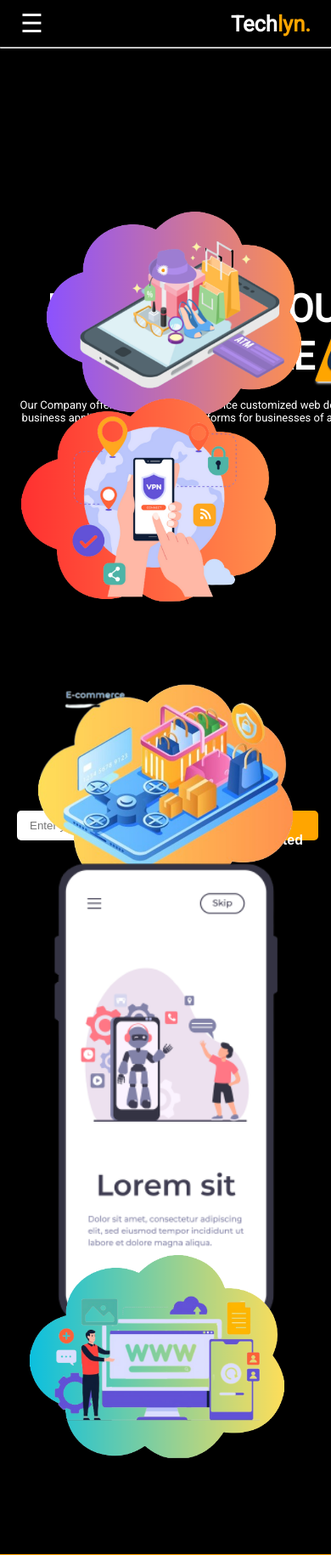
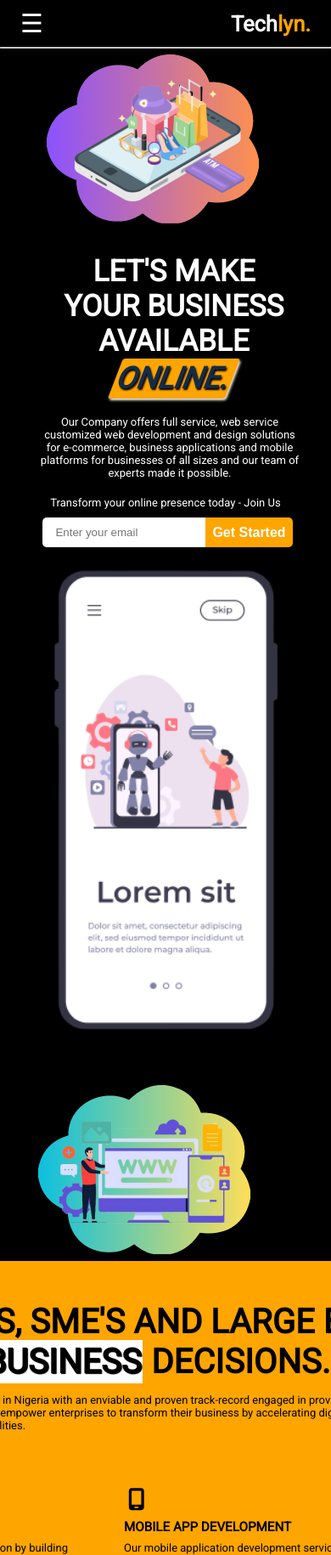
Before and after one commit to symon9/Techlyn, a PHP site: page / in a window 390 px wide; the page is wider, and only the part inside the window is pictured. Shown: the top 1830 px of that part at 85% size. Run offline with PHP 8.4, Linux system fonts and the light colour scheme; some libraries are stand-ins or nearby versions.

Commit message:
hero responsive

```diff
--- a/dist/css/main.css
+++ b/dist/css/main.css
@@ -476,6 +560,176 @@ nav div .nav .ul-list li:hover div {
   top: -150px;
 }
 
+@media screen and (max-width: 320px) {
+  .main-container {
+    flex-direction: column;
+  }
+  .sub-main-one {
+    background-color: rgba(255, 255, 255, 0);
+    position: relative;
+  }
+  .sub-main-one img {
+    position: relative;
+    left: 0px;
+    top: -50px;
+    width: 250px;
+    height: 250px;
+  }
+  .main .main-container .sub-main-two {
+    width: 320px;
+    padding: 10px;
+    min-height: 160px;
+  }
+  .main .main-container .sub-main-two h1 {
+    font-size: 25px;
+    width: 320px;
+  }
+  .main .main-container .sub-main-two p {
+    width: 310px;
+  }
+  .sub-main-three, .sub-main-four {
+    display: none;
+  }
+  .sub-main-five {
+    width: 320px;
+  }
+  .main .main-container .sub-main-six img {
+    top: 0;
+    left: 0;
+    width: 250px;
+    height: 250px;
+  }
+}
+@media screen and (max-width: 425px) {
+  .main-container {
+    flex-direction: column;
+  }
+  .sub-main-one {
+    background-color: rgba(255, 255, 255, 0);
+    position: relative;
+  }
+  .sub-main-one img {
+    position: relative;
+    left: 0px;
+    top: -50px;
+    width: 250px;
+    height: 250px;
+  }
+  .main .main-container .sub-main-two {
+    width: 320px;
+    padding: 10px;
+    min-height: 160px;
+  }
+  .main .main-container .sub-main-two h1 {
+    font-size: 35px;
+    width: 320px;
+  }
+  .main .main-container .sub-main-two p {
+    width: 310px;
+  }
+  .sub-main-three, .sub-main-four {
+    display: none;
+  }
+  .sub-main-five {
+    width: 320px;
+  }
+  .main .main-container .sub-main-six img {
+    top: 0;
+    left: 0;
+    width: 250px;
+    height: 250px;
+  }
+}
+@media screen and (max-width: 1025px) {
+  .main-container {
+    flex-direction: row;
+  }
+  .sub-main-one {
+    background-color: rgba(255, 255, 255, 0);
+    position: relative;
+  }
+  .sub-main-one img {
+    position: relative;
+    left: 0px;
+    top: -50px;
+    width: 250px;
+    height: 250px;
+  }
+  .main .main-container .sub-main-two {
+    width: 320px;
+    padding: 10px;
+    min-height: 160px;
+  }
+  .main .main-container .sub-main-two h1 {
+    font-size: 35px;
+    width: 320px;
+  }
+  .main .main-container .sub-main-two p {
+    width: 310px;
+  }
+  .sub-main-three, .sub-main-four {
+    display: none;
+  }
+  .sub-main-five {
+    width: 320px;
+  }
+  .main .main-container .sub-main-six img {
+    top: 0;
+    left: 0;
+    width: 250px;
+    height: 250px;
+  }
+}
+/* @media screen and (width: 768px) {
+    .main-container{
+        flex-direction: column;
+    }
+    .sub-main-one{
+        background-color: #ffffff00;
+        position: relative;
+        img{
+            position: relative;
+            left: 0px;
+            top: -50px;
+            width: 250px;
+            height: 250px;
+        }
+    }
+    .main .main-container .sub-main-two{
+        width: 520px;
+        padding: 10px;
+        min-height: 160px;
+        h1{
+            font-size: 20px;
+            width: 500px;
+        }
+        p{
+            width: 510px;
+        }
+    }
+    .sub-main-three, .sub-main-four{
+        display: none;
+    }
+    .sub-main-five{
+        width: 320px;
+    }
+
+    .main .main-container .sub-main-six img{
+        top: 0;
+        left: 0;
+        width: 250px;
+        height: 250px;
+    }
+
+} */
+@media screen and (width: 1024px) {
+  .sub-main-four img {
+    display: none;
+  }
+  .sub-main-three img {
+    display: none;
+  }
+}
 /* ==========INPUT and PHONE HERO========== */
 .sub-main-five .input-btn {
   margin: 5px;
--- a/index.html
+++ b/index.html
@@ -8,7 +8,7 @@
     <meta name="viewport" content="width=device-width, initial-scale=1.0">
     <meta name="description" content="Our Company offers full service, web service customized web development and design solutions for e-commerce, business applications and mobile platforms for businesses of all sizes and our team of experts made it possible.">
     <link rel="stylesheet" href="./dist/css/main.css">
-    <link rel="stylesheet" href="./dist/css/all.min.css">
+    <link rel="stylesheet" href="./all.min.css">
     <link rel="stylesheet" href="./dist/css/review.css">
     <link
       rel="stylesheet"
@@ -127,7 +127,7 @@
                 <img src="./img/Hero-img/pic-hero-1.png" width="300" height="300" alt="">
             </div>
             <div class="sub-main sub-main-two">
-                <h1>LET'S MAKE YOUR BUSINESS <br> AVAILABLE <span class="online"></span></h1>
+                <h1>LET'S MAKE YOUR&nbsp;BUSINESS <br> AVAILABLE <span class="online"></span></h1>
                 <p>Our Company offers full service, web service customized web development and design solutions for e-commerce, business applications and mobile platforms for businesses of all sizes and our team of experts made it possible.</p>
             </div>
             <div class="sub-main sub-main-three hidden">
@@ -142,7 +142,7 @@
                 </div>
                 <div class="input-btn">
                     <input type="email" name="email" id="email" placeholder="Enter your email">
-                    <button type="submit"><strong>Get Started</strong></button>
+                    <button type="submit"><strong>Get&nbsp;Started</strong></button>
                 </div>
                 <div class="phone-img hidden">
                     <img loading="eager" src="./img/Hero-img/pic-hero-55.png" alt="" width="288" height="585">
@@ -156,7 +156,7 @@
     <!-- LET'S MAKE YOUR BUSINESS AVALIABLE ENDS -->
 
     <!-- SERVICES BEGINS-->
-    <section class="services ">
+   <section class="services ">
         <div class="services-container ">
             <div class="head-container hidden">
                 <h1>WE ASSIST STARTUPS, SME'S AND LARGE ENTERPRISE IN <br> MAKING CRITICALS <span>BUSINESS</span> DECISIONS.</h1>
@@ -201,7 +201,7 @@
     <!-- SERVICES ENDS-->
 
     <!-- ACHEIVE YOUR WEBSITE FULL POTENTIAL BEGINS -->
-    <section class="acheive-ur-web ">
+<!--    <section class="acheive-ur-web ">
         <div class="web-container">
             <div class="web-main-con ">
                 <div class="web-img hidden">
@@ -222,7 +222,7 @@
     <!-- ACHEIVE YOUR WEBSITE FULL POTENTIAL ENDS -->
 
     <!-- WHAT MAKES US DIFFERENT BEGINS -->
-    <section class="different ">
+ <!--   <section class="different ">
         <div class="diff-con hidden">
             <div class="diff-head ">
                 <h2> What makes us different from every other <br> web design and web development <br> agency? </h2>
@@ -254,7 +254,7 @@
     <!-- WHAT MAKES US DIFFERENT ENDS -->
 
     <!-- APPOINTMENT FORM SECTION BEGINS-->
-    <section class="appointment ">
+<!--    <section class="appointment ">
         <div class="appointment-container">
             <div class="appointment-main-con ">
                 <div class="appointment-head hidden">
@@ -285,7 +285,7 @@
     <!-- APPOINTMENT FORM SECTION ENDS -->
 
     <!--  FAQ SECTION  BEGINS-->
-    <section class="faq-sec ">
+ <!--   <section class="faq-sec ">
         <div class="faq">
             <div class="faq-container hidden">
                 <div class="faq-head">
@@ -372,7 +372,7 @@
     <!-- FAQ SECTION ENDS -->
 
     <!-- LOGO CLOUDS BEGINS-->
-    <section class="clouds">
+ <!--   <section class="clouds">
         <div class="clouds-con">
             <div class="clouds-sm-con">
               <h2 class="cloud-text hidden">Trusted by the world’s most innovative teams</h2>
@@ -390,15 +390,15 @@
 
 
 <!-- REVIEWS BEGINS -->
-    <main class="mainn">
+ <!--   <main class="mainn">
         <section class="container">
           <!-- title -->
-          <div class="title hidden">
+      <!--    <div class="title hidden">
             <h2>Our Reviews</h2>
             <div class="underline"></div>
           </div>
           <!-- review -->
-          <article class="review hidden">
+      <!--    <article class="review hidden">
             <div class="img-container hidden">
               <img src="person-1.jpeg" id="person-img" alt="" />
             </div>
@@ -408,7 +408,7 @@
                 I recently used this tech company's services to update my website and I couldn't be happier. Their team was professional and efficient, and my site looks amazing now.
             </p>
             <!-- prev next buttons-->
-            <div class="button-container hidden">
+         <!--   <div class="button-container hidden">
               <button class="prev-btn">
                 <i class="fas fa-chevron-left"></i>
               </button>
@@ -424,7 +424,7 @@
 
 
 <!-- CONTACT US BEGINS -->
-    <div class="contactt" id="contact">
+ <!--   <div class="contactt" id="contact">
       <section class="contact" >
         <div class="contact-container">
             <div class="contact-container-main">
@@ -473,7 +473,7 @@
     <!-- CONTACT US ENDS -->
 
     <!-- FOOTER BEGINS -->
-    <footer>
+  <!--  <footer>
         <div class="footer">
             <div class="footer-container">
                 <div class="footer-con-one">
--- a/sass/main.scss
+++ b/sass/main.scss
@@ -540,6 +639,182 @@ nav div .nav .ul-list li:hover div {
                     top: -150px;
                 }
             }
+    }
+}
+
+@media screen and (max-width: 320px) {
+    .main-container{
+        flex-direction: column;
+    }
+    .sub-main-one{
+        background-color: #ffffff00;
+        position: relative;
+        img{
+            position: relative;
+            left: 0px;
+            top: -50px;
+            width: 250px;
+            height: 250px;
+        }
+    }
+    .main .main-container .sub-main-two{
+        width: 320px;
+        padding: 10px;
+        min-height: 160px;
+        h1{
+            font-size: 25px;
+            width: 320px;
+        }
+        p{
+            width: 310px;
+        }
+    }
+    .sub-main-three, .sub-main-four{
+        display: none;
+    }
+    .sub-main-five{
+        width: 320px;
+    }
+
+    .main .main-container .sub-main-six img{
+        top: 0;
+        left: 0;
+        width: 250px;
+        height: 250px;
+    }
+}
+@media screen and (max-width: 425px) {
+    .main-container{
+        flex-direction: column;
+    }
+    .sub-main-one{
+        background-color: #ffffff00;
+        position: relative;
+        img{
+            position: relative;
+            left: 0px;
+            top: -50px;
+            width: 250px;
+            height: 250px;
+        }
+    }
+    .main .main-container .sub-main-two{
+        width: 320px;
+        padding: 10px;
+        min-height: 160px;
+        h1{
+            font-size: 35px;
+            width: 320px;
+        }
+        p{
+            width: 310px;
+        }
+    }
+    .sub-main-three, .sub-main-four{
+        display: none;
+    }
+    .sub-main-five{
+        width: 320px;
+    }
+
+    .main .main-container .sub-main-six img{
+        top: 0;
+        left: 0;
+        width: 250px;
+        height: 250px;
+    }
+}
+
+@media screen and (max-width: 1025px) {
+    .main-container{
+        flex-direction: row;
+    }
+    .sub-main-one{
+        background-color: #ffffff00;
+        position: relative;
+        img{
+            position: relative;
+            left: 0px;
+            top: -50px;
+            width: 250px;
+            height: 250px;
+        }
+    }
+    .main .main-container .sub-main-two{
+        width: 320px;
+        padding: 10px;
+        min-height: 160px;
+        h1{
+            font-size: 35px;
+            width: 320px;
+        }
+        p{
+            width: 310px;
+        }
+    }
+    .sub-main-three, .sub-main-four{
+        display: none;
+    }
+    .sub-main-five{
+        width: 320px;
+    }
+
+    .main .main-container .sub-main-six img{
+        top: 0;
+        left: 0;
+        width: 250px;
+        height: 250px;
+    }
+}
+/* @media screen and (width: 768px) {
+    .main-container{
+        flex-direction: column;
+    }
+    .sub-main-one{
+        background-color: #ffffff00;
+        position: relative;
+        img{
+            position: relative;
+            left: 0px;
+            top: -50px;
+            width: 250px;
+            height: 250px;
+        }
+    }
+    .main .main-container .sub-main-two{
+        width: 520px;
+        padding: 10px;
+        min-height: 160px;
+        h1{
+            font-size: 20px;
+            width: 500px;
+        }
+        p{
+            width: 510px;
+        }
+    }
+    .sub-main-three, .sub-main-four{
+        display: none;
+    }
+    .sub-main-five{
+        width: 320px;
+    }
+
+    .main .main-container .sub-main-six img{
+        top: 0;
+        left: 0;
+        width: 250px;
+        height: 250px;
+    }
+
+} */
+
+@media screen and (width: 1024px) {
+    .sub-main-four img{
+        display: none;
+    }
+    .sub-main-three img{
+        display: none;
     }
 }
 
```
Also changed, not shown: other parts of dist/css/main.css (+84 -0 lines), other parts of sass/main.scss (+100 -1 lines), all.min.css (renamed from dist/css/all.min.css), dist/css/main.min.css, 2 other files. Lines whose indentation alone changed are shown as unchanged.
